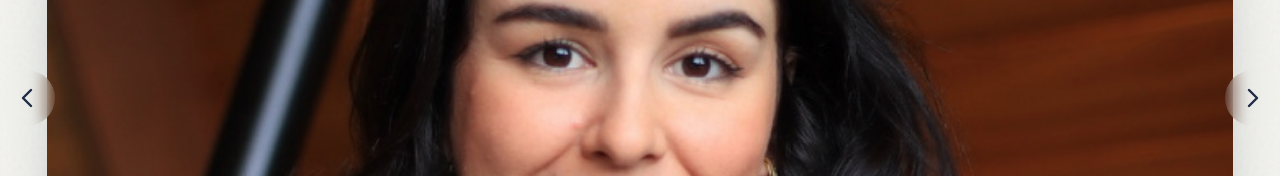
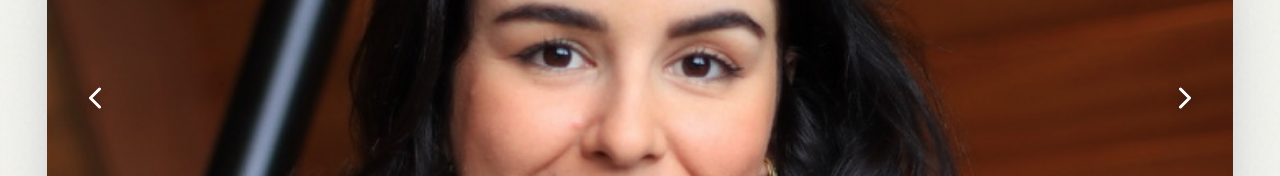
Before and after one commit to eilaradam/laradam-ugc, a Next.js app: page /capa in a window 1280 px wide. Shown: the part 309-485 px from the top of the page. Built offline with nearby package versions, Linux system fonts and the light colour scheme.

Commit message:
Capa: setas dentro do card, como no modelo

```diff
--- a/src/components/heroes/HeroCapaGrande.tsx
+++ b/src/components/heroes/HeroCapaGrande.tsx
@@ -154,11 +154,13 @@ function Seta({ lado, onClick }: { lado: "esq" | "dir"; onClick: () => void }) {
       type="button"
       onClick={onClick}
       aria-label={lado === "esq" ? "Foto anterior" : "Próxima foto"}
-      className={`absolute top-1/2 -translate-y-1/2 z-20 grid h-11 w-11 md:h-14 md:w-14 place-items-center rounded-full text-foreground transition
-        bg-background/70 backdrop-blur hover:bg-background md:bg-transparent md:backdrop-blur-0 md:hover:bg-background/70
-        ${lado === "esq" ? "left-2 md:-left-4 lg:-left-12" : "right-2 md:-right-4 lg:-right-12"}`}
+      className={`absolute top-1/2 -translate-y-1/2 z-20 grid h-11 w-11 md:h-14 md:w-14 place-items-center rounded-full text-white transition
+        hover:bg-white/15 ${lado === "esq" ? "left-2 md:left-5" : "right-2 md:right-5"}`}
     >
-      <Icone className="h-6 w-6 md:h-8 md:w-8" strokeWidth={1.8} />
+      <Icone
+        className="h-7 w-7 md:h-9 md:w-9 drop-shadow-[0_2px_6px_rgba(0,0,0,0.45)]"
+        strokeWidth={2}
+      />
     </button>
   );
 }
```
